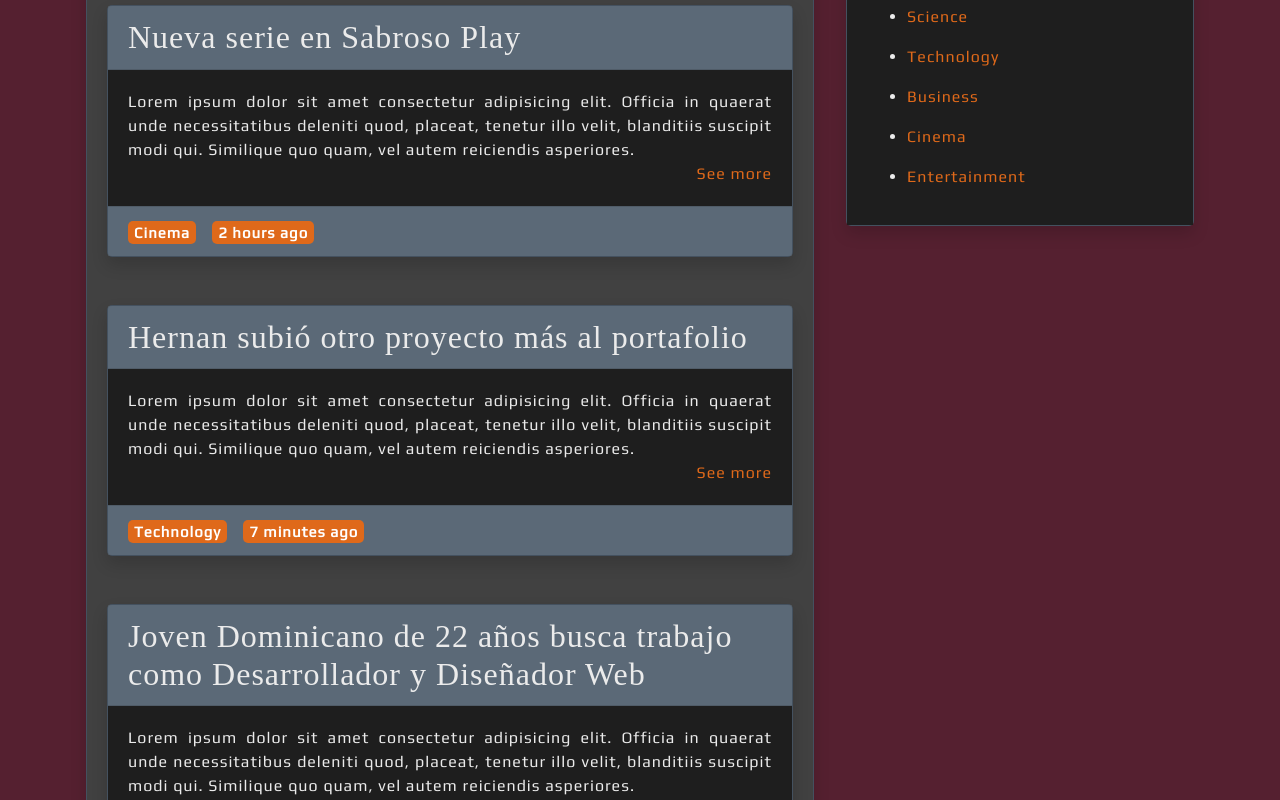
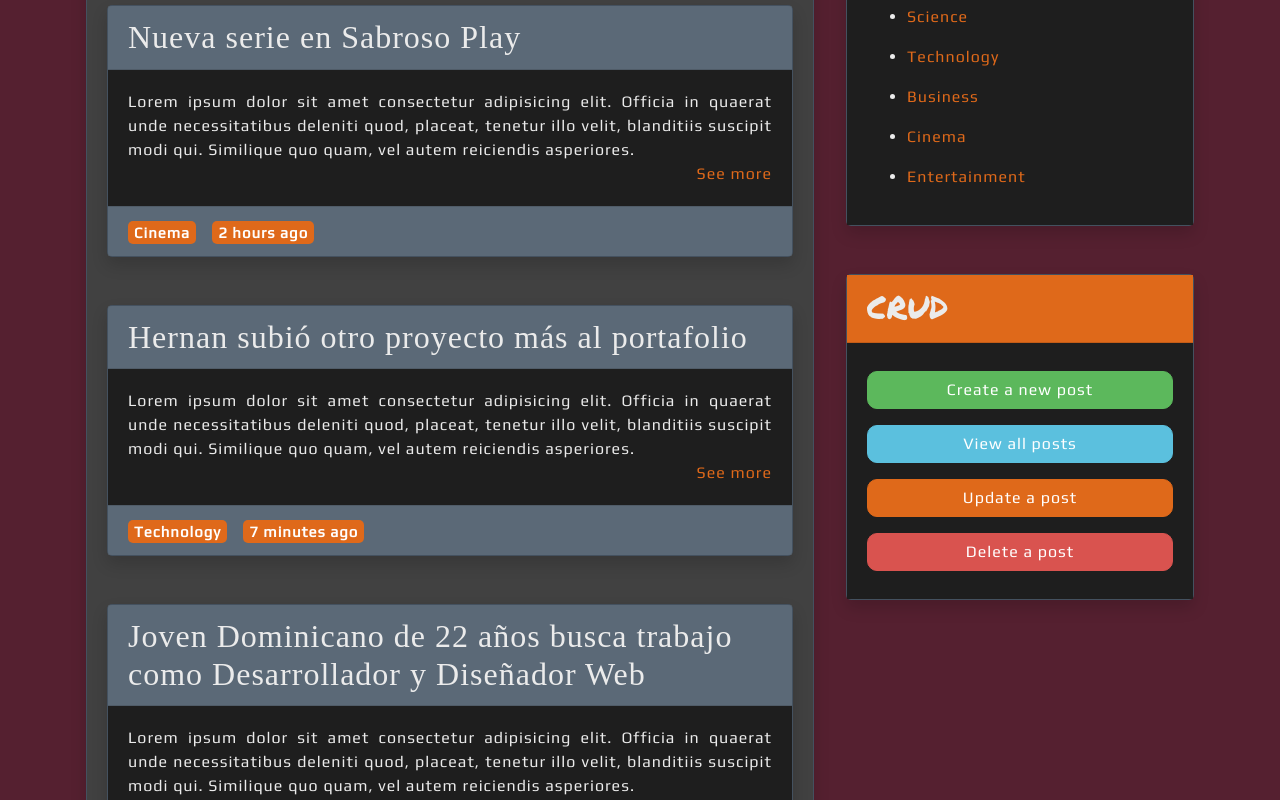
Before and after one commit to hernanreiq/Quality-Writer, a React (Create React App) app: page / in a window 1280 px wide. Shown: the part 598-1398 px from the top of the page. Built offline with nearby package versions, Linux system fonts and the light colour scheme; a web font is replaced by a local one.

Commit message:
CRUD en la barra lateral agregado

```diff
--- a/src/views/partials/aside.jsx
+++ b/src/views/partials/aside.jsx
@@ -5,7 +5,7 @@ class Aside extends Component {
         return(
             <React.Fragment>
                 <aside>
-                    <div className="card shadow">
+                    <div className="card shadow mb-5">
                         <div className="card-header">
                             <h2 className="card-title mb-1">Topics</h2>
                         </div>
@@ -27,6 +27,17 @@ class Aside extends Component {
                             </ul>
                         </div>
                     </div>
+                    <div className="card shadow mb-5">
+                        <div className="card-header">
+                            <h2 className="card-title mb-1">CRUD</h2>
+                        </div>
+                        <div className="card-body">
+                            <a href="/crud/create" className="btn btn-success w-100 my-2">Create a new post</a>
+                            <a href="/crud/read" className="btn btn-info w-100 my-2">View all posts</a>
+                            <a href="/crud/update" className="btn btn-primary w-100 my-2">Update a post</a>
+                            <a href="/crud/delete" className="btn btn-danger w-100 my-2">Delete a post</a>
+                        </div>
+                    </div>
                 </aside>
             </React.Fragment>
         )
```
